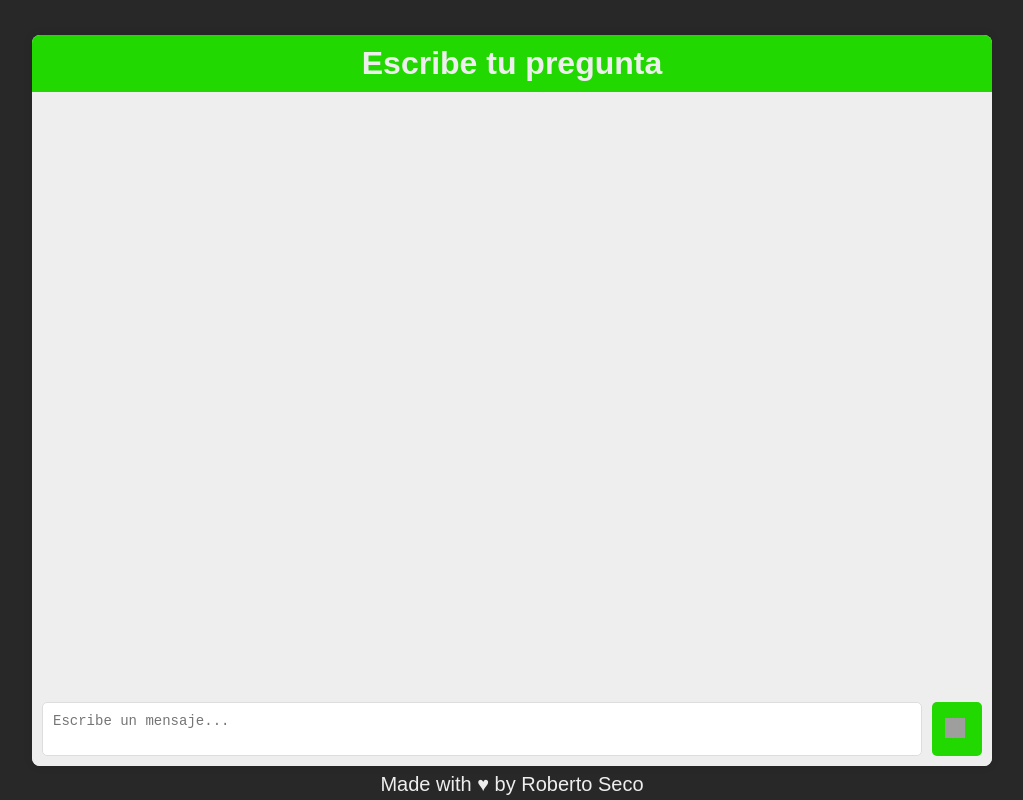
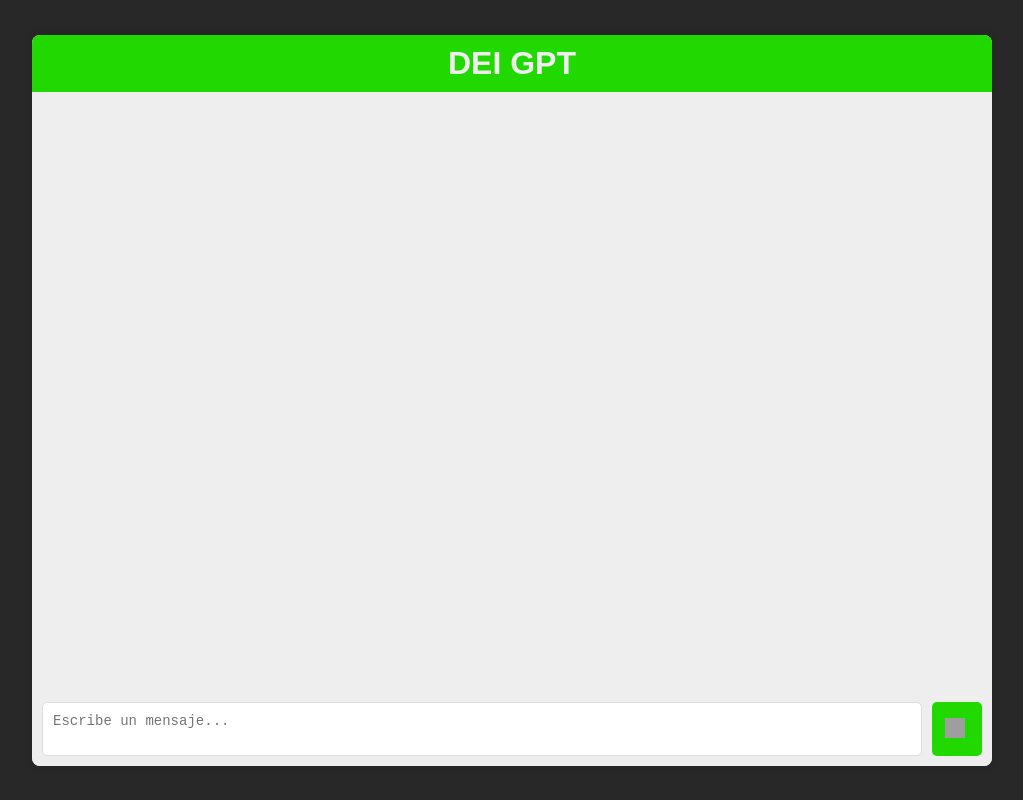
Before and after one commit to robeertosv/rag, a website: page pages/index.html in a window 1280 px wide. Shown: the whole page, without its empty margins (128-1151 px from the left). Drawn offline with nearby package versions, Linux system fonts and the light colour scheme; no server answers; grey boxes are pictures that could not be loaded.

Commit message:
Update web

```diff
--- a/pages/index.html
+++ b/pages/index.html
@@ -5,13 +5,12 @@
     <meta name="viewport" content="width=device-width, initial-scale=1.0">
     <title>DEI RAG</title>
     <link rel="stylesheet" href="style.css">
-    <link rel="shortcut icon" href="https://consejoestudiantes.uah.es/.galleries/Galeria-de-imagenes/logo_delegacion_informatica.jpg" type="image/x-icon">
 </head>
 <body>
 
     <div class="chat">
         <div class="chat-header">
-            <h1>Escribe tu pregunta</h1>
+            <h1>DEI GPT</h1>
         </div>
         <div class="chat-window" id="chat-window">
             <div class="chat-messages" id="chat-messages">
@@ -23,10 +22,6 @@
         </div>
     </div>
 
-    <div id="footer">
-        Made with ♥ by Roberto Seco
-    </div>
-
     <script src="/socket.io/socket.io.js"></script>
     <script src="script.js"></script>
 </body>
```
